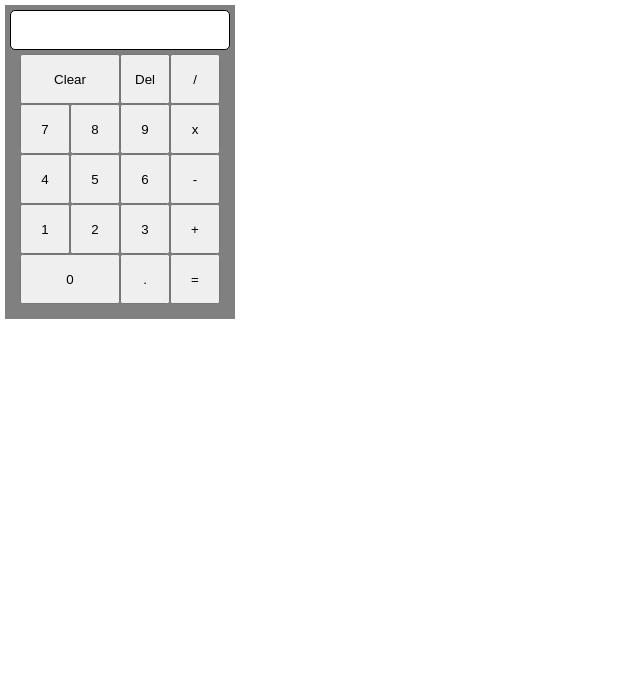
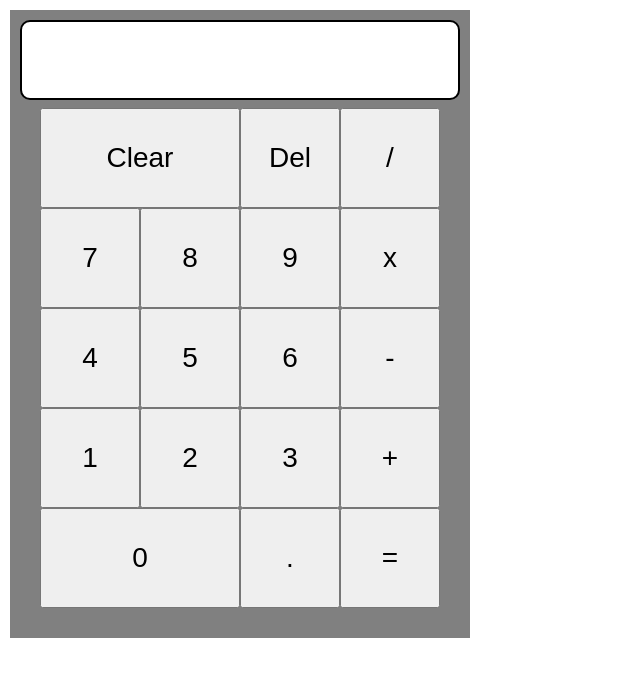
Before and after one commit to Gingerninja9090/TOP-Calculator, a plain HTML site: page index.html in a window 1280 px wide. Shown: the whole page, without its empty margins (0-640 px from the left). Drawn offline with Linux system fonts and the light colour scheme.

Commit message:
Resized format of calculator doubled the size of the calculator + added size for button text made the divide by zero error message shorter

```diff
--- a/calculator2.js
+++ b/calculator2.js
@@ -79,7 +79,7 @@ const startCalculate = function() {
     if (input1 === "" || operator === "" || input2 === "")
         return displayUpdate.textContent = "Formating Error!"
     else if (operator === "/" && input2 == 0)
-        return displayUpdate.textContent = "Error 404, Cant Divide By Zero!"
+        return displayUpdate.textContent = "Error 404!"
     else return output = calculate(), displayUpdate.textContent = output, input1 = output, input2 = "", operator = "", setCheck = true, buttonPressDec.disabled = false;
 };
 
--- a/style.css
+++ b/style.css
@@ -4,47 +4,48 @@ body {
 
 #calculator {
     background-color: grey;
-    width: 220px;
+    width: 440px;
     height: auto;
-    padding: 5px;
-    margin: 5px;
+    padding: 10px;
+    margin: 10px;
 }
 
 button {
-    width: 50px;
-    height: 50px;
+    font-size: 28px;
+    width: 100px;
+    height: 100px;
 }
 
 .butMid {
-    width: 100px;
+    width: 200px;
 }
 
 #display {
-    height: 30px;
-    width: 210px;
-    font-size: 28px;
+    height: 60px;
+    width: 420px;
+    font-size: 56px;
     text-align: right;
-    padding: 4px;
-    border: solid 1px black;
-    border-radius: 5px;
+    padding: 8px;
+    border: solid 2px black;
+    border-radius: 10px;
     background-color: white;
 }
 
 #keyboard {
-    height: 260px;
-    margin-top: 4px;
+    height: 520px;
+    margin-top: 8px;
     display: flex;
     justify-content: center;
 }
 
 #section1, #section2 {
-    height: 250px;
+    height: 500px;
 }
 
 #section1 {
-    width: 150px;
+    width: 300px;
 }
 
 #section2 {
-    width: 50px;
+    width: 100px;
 }
```
